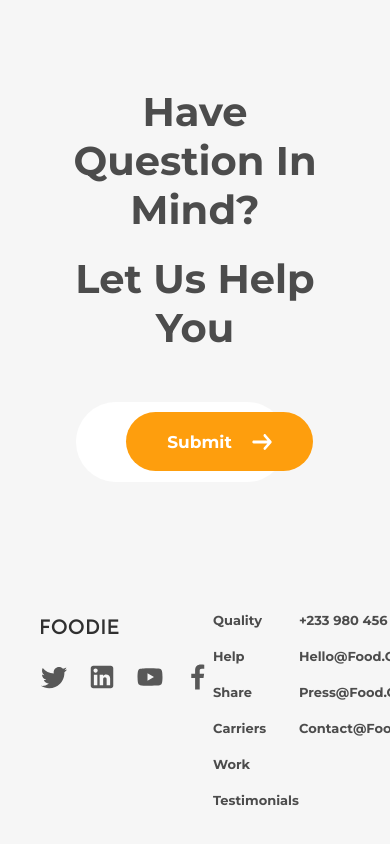
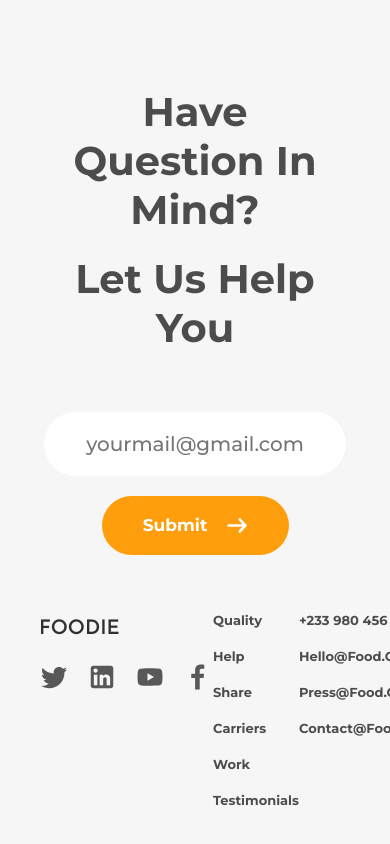
Before and after one commit to mambachristophersteven/react-restaurant-landing-page, a React (Create React App) app: page / in a window 390 px wide. Shown: the part 4650-5494 px from the top of the page. Built offline with nearby package versions, Linux system fonts and the light colour scheme.

Commit message:
ContactSection mobile view finished

```diff
--- a/src/Sections/ContactSection/ContactSection.css
+++ b/src/Sections/ContactSection/ContactSection.css
@@ -52,3 +52,28 @@ form input{
         font-size: 20px;
     }
 }
+
+@media screen and (max-width: 1410px){
+    .contact-section{
+        flex-direction: column;
+        align-items: center;
+    }
+    .contact-bottom{
+        display: flex;
+        flex-direction: column;
+        align-items: center;
+    }
+
+    .contact-bottom form{
+        width: 80vw;
+        flex-direction: column;
+        background: none;
+        gap: 20px;
+    }
+    form input{
+        background: var(--white);
+        width: 120%;
+        text-align: center;
+        padding: 20px;
+    }
+}
```
